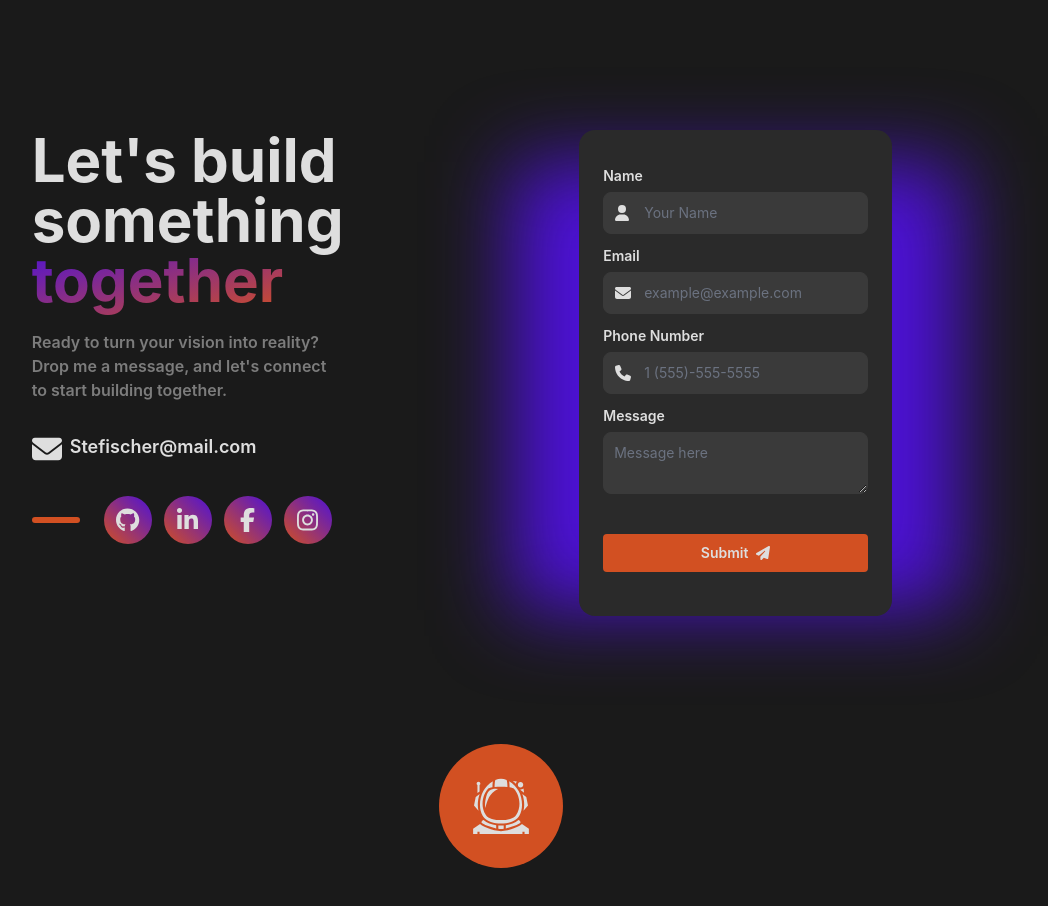
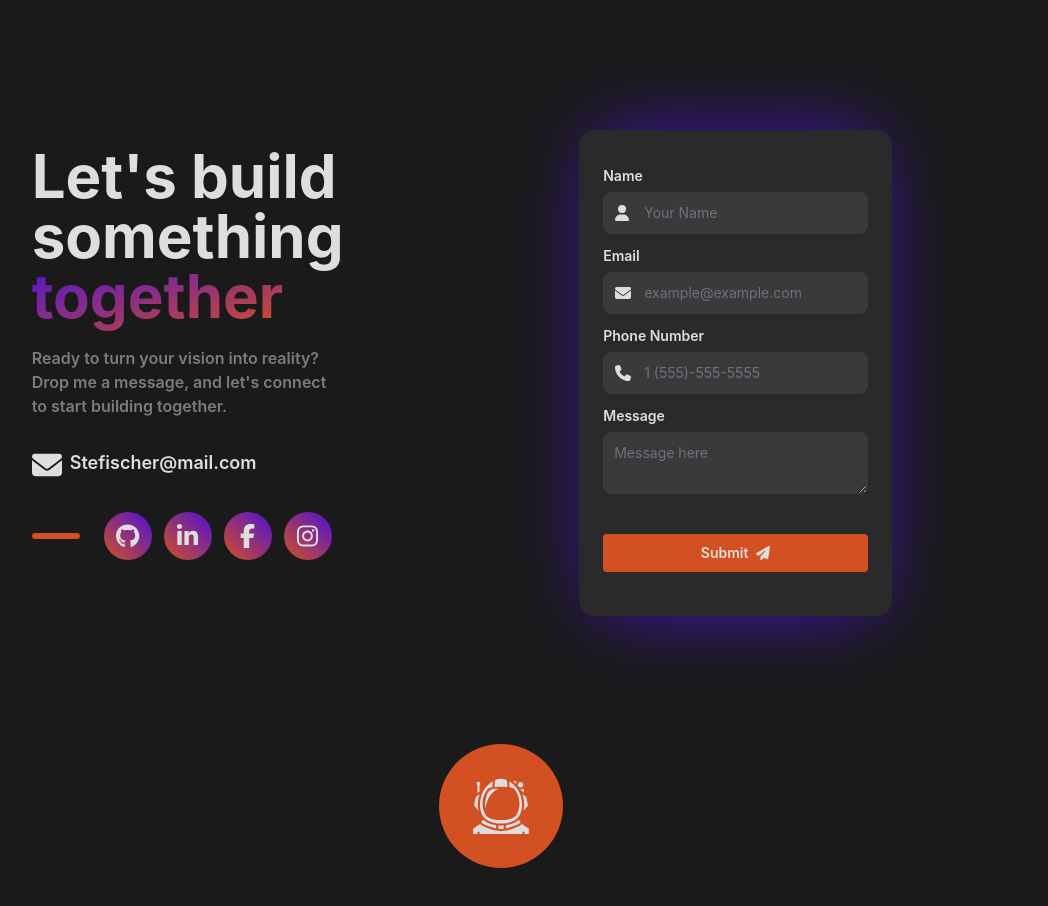
Before and after one commit to RevenantEverest/Stefischer, a React (Vite) app: page / in a window 1280 px wide. Shown: the part 5820-6726 px from the top of the page, without its empty margins (139-1187 px from the left). Built offline with nearby package versions, Linux system fonts and the light colour scheme.

Commit message:
Keep blurred background connected to card size in ContactSection

```diff
--- a/src/components/Contact/ContactSection.tsx
+++ b/src/components/Contact/ContactSection.tsx
@@ -1,5 +1,6 @@
 import type { ContactFormValues, ContactFormHelpers } from '@@components/Forms/ContactForm';
 
+import { useRef, useState, useEffect } from 'react';
 import { Flex, Box } from 'reflexbox';
 
 import { FontAwesomeIcon } from '@fortawesome/react-fontawesome';
@@ -11,9 +12,27 @@ import ContactForm from '@@components/Forms/ContactForm';
 
 import * as services from '@@services';
 
+import { useWindowDimensions } from '@@hooks';
 import { PERSONAL_LINKS } from '@@constants';
 
 function ContactSection() {
+
+    const cardRef = useRef<HTMLDivElement>(null);
+    const windowDimensions = useWindowDimensions();
+    const [cardDimensions, setCardDimensions] = useState({
+        width: 0,
+        height: 0
+    });
+
+    useEffect(() => {
+        if(!cardRef.current) {
+            return;
+        }
+        setCardDimensions({
+            width: cardRef.current.offsetWidth,
+            height: cardRef.current.offsetHeight
+        });
+    }, [windowDimensions]);
 
     const onSubmit = async (values: ContactFormValues, helpers: ContactFormHelpers) => {
         const [res, err] = await services.formCarry.send({
@@ -52,8 +71,8 @@ function ContactSection() {
     };
 
     return(
-        <Flex className="flex-col lg:flex-row gap-10 lg:gap-0">
-            <Box className="w-full lg:w-3/6">
+        <Flex className="flex-col xl:flex-row gap-10 xl:gap-0 flex-wrap justify-center items-center">
+            <Box className="w-full xl:w-3/6">
                 <h1 className="font-bold text-6xl">
                     Let's build something
                     <span className="text-transparent bg-gradient-to-br from-primary to-secondary bg-clip-text">
@@ -82,11 +101,19 @@ function ContactSection() {
                 </div>
 
             </Box>
-            <Box className="flex w-full lg:w-3/6 justify-center">
-                <Card className="z-10 w-full lg:w-4/6">
-                    <ContactForm onSubmit={onSubmit} />
-                </Card>
-                <div className="top-[50rem] lg:top-80 h-[28rem] w-[20rem] lg:w-[28rem] absolute bg-primary blur-2xl z-0 block duration-75 ease-in-out" />
+            <Box className="flex flex-col w-full lg:w-5/6 xl:w-3/6 items-center justify-center">
+                <div ref={cardRef} className="w-full xl:w-4/6 z-10">
+                    <Card className="w-full">
+                        <ContactForm onSubmit={onSubmit} />
+                    </Card>
+                </div>
+                <div
+                    className="absolute bg-primary blur-2xl z-0 block duration-75 ease-in-out"
+                    style={{
+                        height: `${cardDimensions.height - 20}px`,
+                        width: `${cardDimensions.width - 40}px`
+                    }}
+                />
             </Box>
         </Flex>
     );
```
